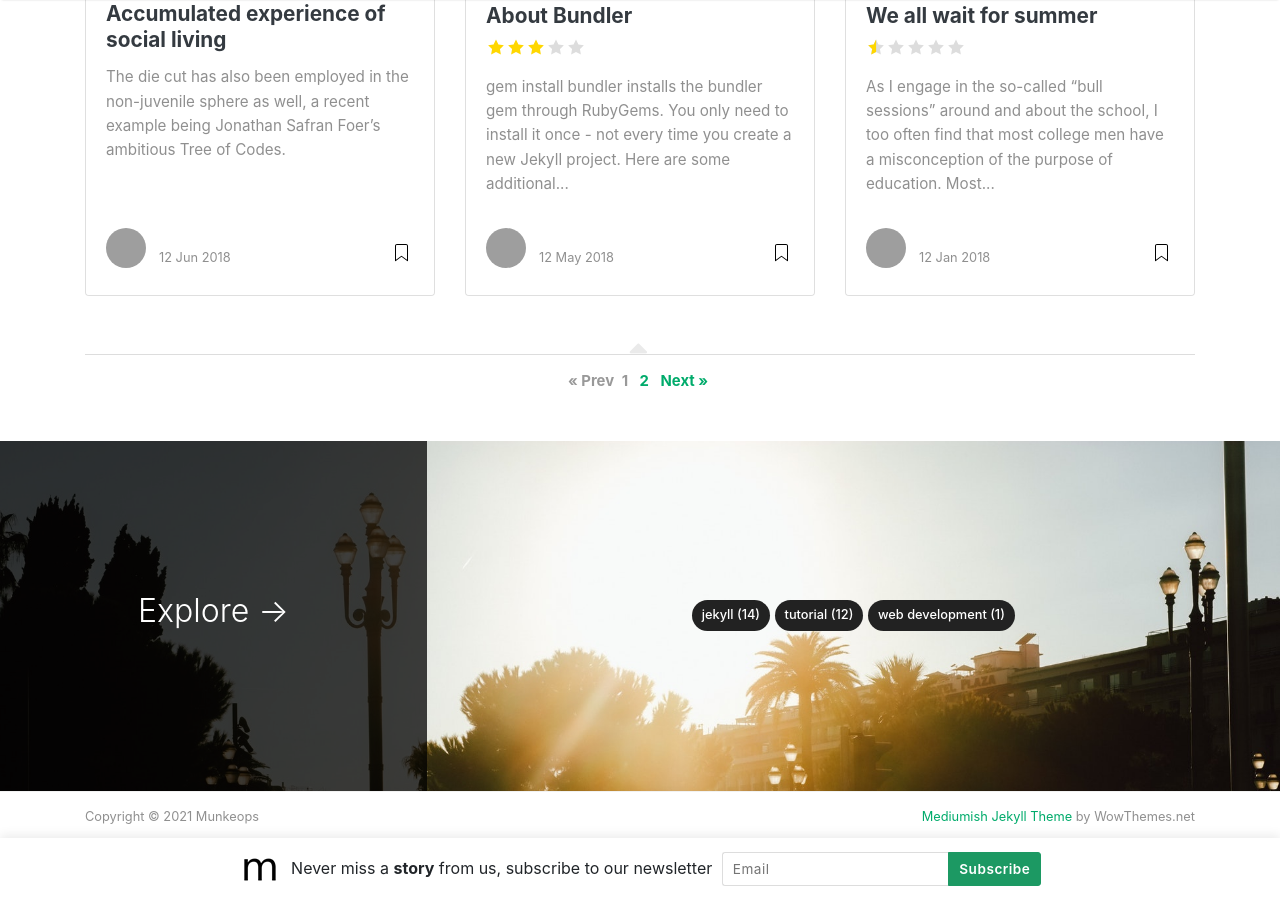
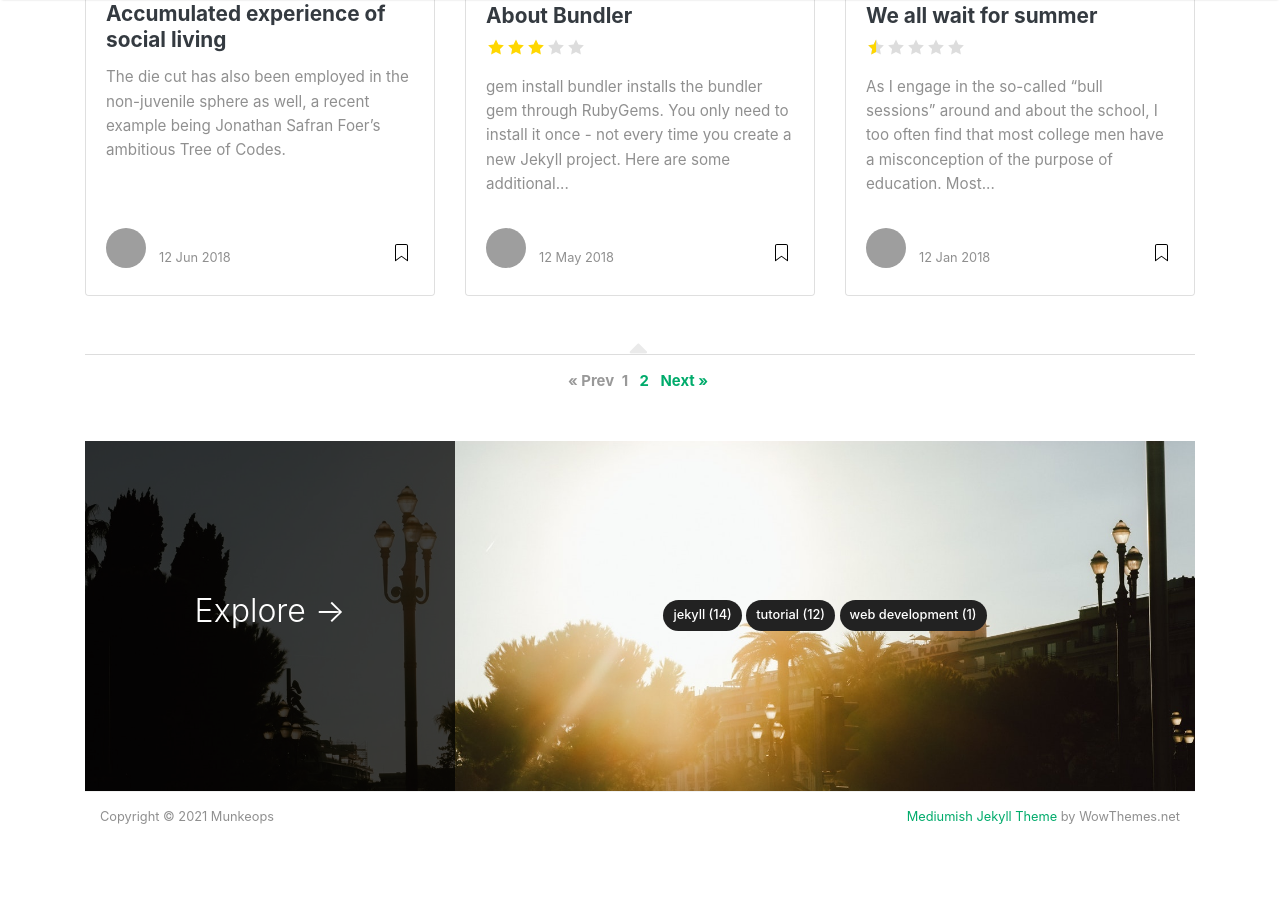
Before and after one commit to munkeops/Blogs, a Jekyll site: the page built from index.html, in a window 1280 px wide and 900 px high, scrolled down 1540 px. Built offline with Jekyll 4.4.1, drawn with Linux system fonts in a browser that asks for light colours; nearby versions of some CDN libraries; the list of posts is cut into pages by our own code; grey boxes are pictures that could not be loaded.

Commit message:
Update default.html

```diff
--- a/_layouts/default.html
+++ b/_layouts/default.html
@@ -126,7 +126,7 @@ ga('send', 'pageview');
 {% if site.mailchimp-list %}
 <!-- Bottom Alert Bar
 ================================================== -->
-<div class="alertbar">
+<!-- <div class="alertbar">
 	<div class="container text-center">
 		<span><img src="{{ site.baseurl }}/{{ site.logo }}" alt="{{site.title}}"> &nbsp; Never miss a <b>story</b> from us, subscribe to our newsletter</span>
         <form action="{{site.mailchimp-list}}" method="post" name="mc-embedded-subscribe-form" class="wj-contact-form validate" target="_blank" novalidate>
@@ -139,7 +139,7 @@ ga('send', 'pageview');
 </div>
 {% endif %}
 
-</div>
+</div> -->
 
 <!-- Categories Jumbotron
 ================================================== -->
```
